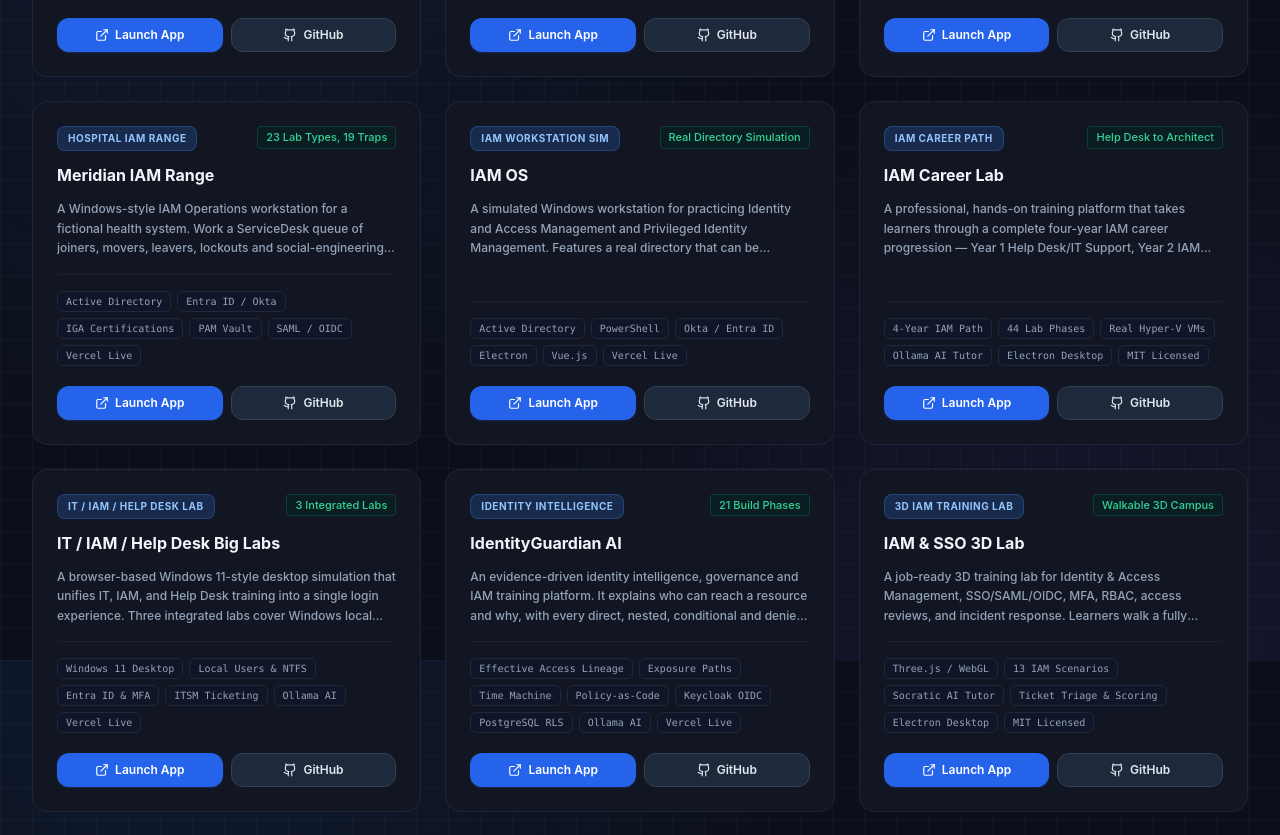
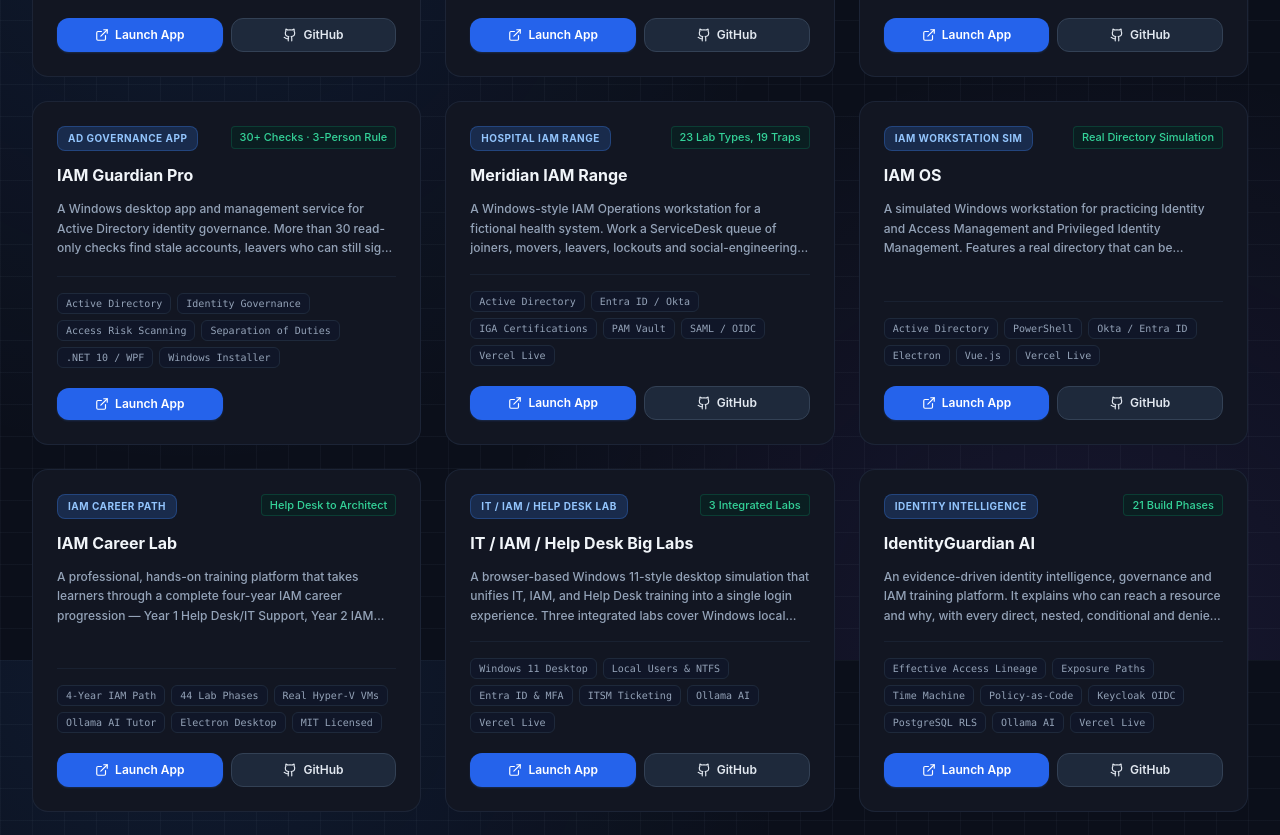
Before and after one commit to pitchiluxe/erickomari, a React (Vite) app: page / in a window 1280 px wide. Shown: the part 940-1775 px from the top of the page. Built offline with nearby package versions, Linux system fonts and the light colour scheme.

Commit message:
Add IAM Guardian Pro to the IAM projects
Co-Authored-By: Claude Opus 5.5 <noreply@anthropic.com>

```diff
--- a/src/data/profile.ts
+++ b/src/data/profile.ts
@@ -30,7 +30,7 @@ export const CREATOR_PROFILE = {
   linkedin: 'https://www.linkedin.com/in/erickomari/',
   twitter: 'https://x.com/eomari',
   experienceYears: '7+ Years',
-  totalProjects: 28,
+  totalProjects: 29,
   coreSkills: [
     'TypeScript & React 19 / Next.js',
     'AI Agents & LLM Orchestration',
@@ -91,6 +91,19 @@ export const CREATOR_PROJECTS: CreatorProject[] = [
     badge: 'IT SUPPORT LAB',
     stars: 0,
     stats: 'Free in the browser · Windows installer'
+  },
+  {
+    id: 'proj-iam-guardian-pro',
+    title: 'IAM Guardian Pro',
+    tagline: 'See Who Can Really Control Your Active Directory, and Fix It Without One Person Ever Acting Alone',
+    description: 'A Windows desktop app and management service for Active Directory identity governance. More than 30 read-only checks find stale accounts, leavers who can still sign in, admin rights hidden in nested groups, Kerberoastable and delegated accounts, risky Group Policies and failing domain controllers, each with evidence, business impact and the fix. Onboarding, transfers, offboarding and fixes follow a three-person rule (propose, approve, execute) with a hash-chained, tamper-evident audit log, a least-privilege gMSA service account and an optional local Ollama assistant. Tested against a two-VM Active Directory lab with 100 seeded employees; ships as a Windows installer with in-app update notices and an illustrated lab manual.',
+    category: 'Cybersecurity & Labs',
+    liveUrl: 'https://iam-guardian-pro.vercel.app/',
+    tags: ['Active Directory', 'Identity Governance', 'Access Risk Scanning', 'Separation of Duties', '.NET 10 / WPF', 'Windows Installer'],
+    featured: true,
+    badge: 'AD GOVERNANCE APP',
+    stars: 0,
+    stats: '30+ Checks · 3-Person Rule'
   },
   {
     id: 'proj-meridian-iam-range',
```
